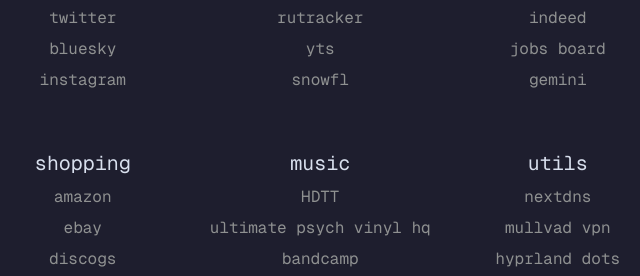
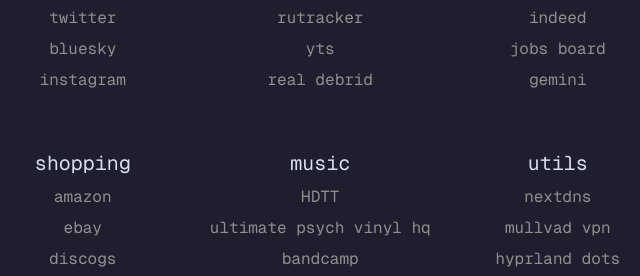
Before and after one commit to lilithmoder/startpageee-w-, a plain HTML site: page index.html in a window 1280 px wide. Shown: the part 331-607 px from the top of the page, 366-1006 px from the left. Drawn offline with Linux system fonts and the light colour scheme; a web font is replaced by a local one.

Commit message:
link update :3

```diff
--- a/index.html
+++ b/index.html
@@ -68,7 +68,7 @@
 								<li><a href="https://www.1337x.to/">1337x</a></li>
 								<li><a href="https://rutracker.org/forum/index.php">rutracker</a></li>
 								<li><a href="https://yts.mx/">yts</a></li>
-								<li><a href="https://snowfl.com/">snowfl</a></li>
+								<li><a href="https://real-debrid.com/">real debrid</a></li>
 							</ul>
 						</div>
 					</div>
```
